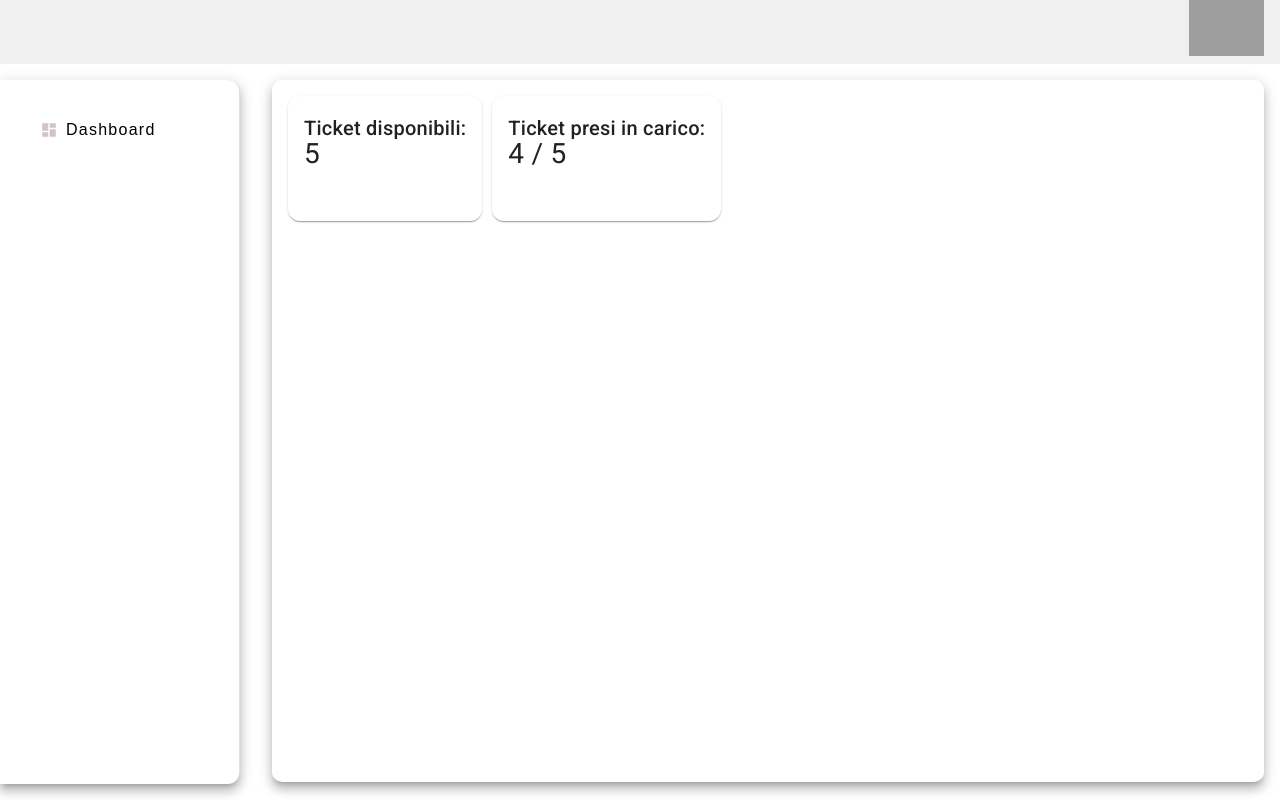
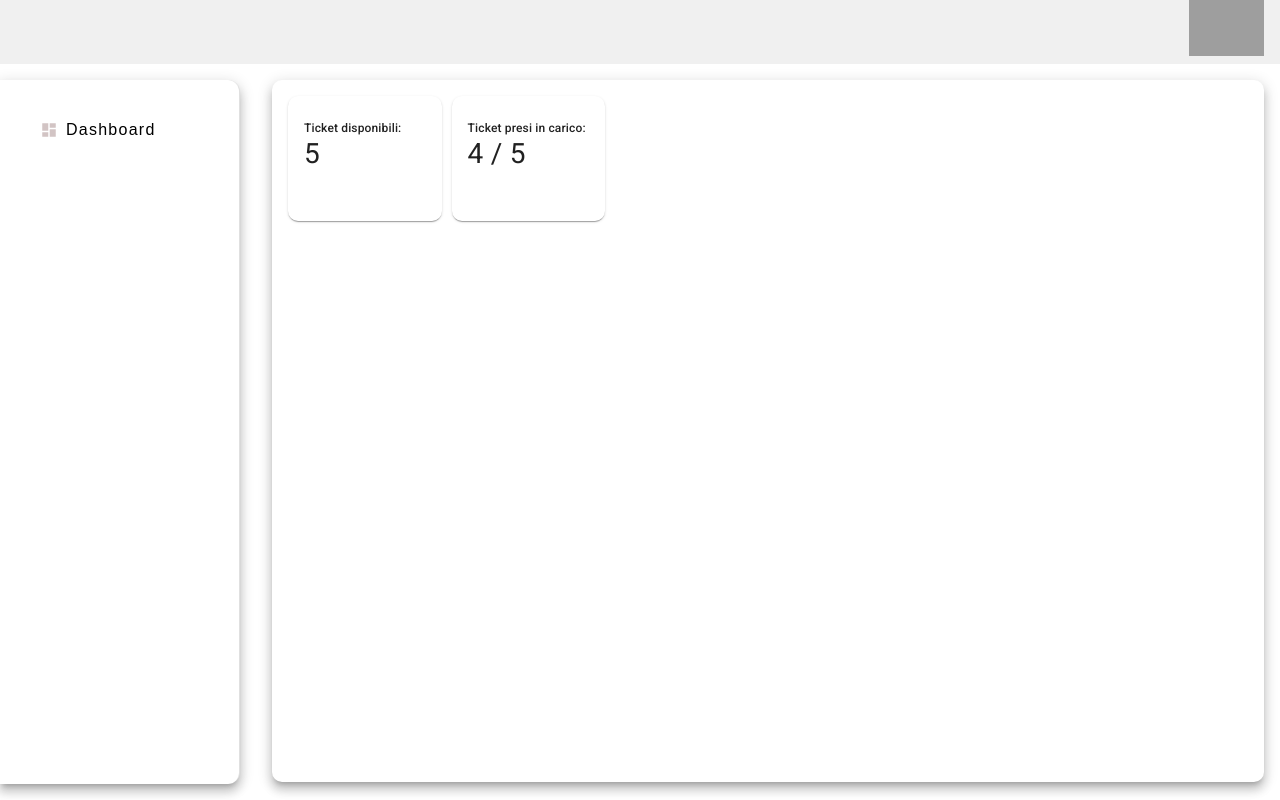
Before and after one commit to LorenzoGraLav/gestione-ticket-angular, an Angular app: page /app/dashboard in a window 1280 px wide. Shown: the top 800 px of the page. Built offline with nearby package versions, Linux system fonts and the light colour scheme; sample sign-in values are in the browser's storage; grey boxes are pictures that could not be loaded.

Commit message:
push card

```diff
--- a/src/app/Features/dashboard/dashboard.component.html
+++ b/src/app/Features/dashboard/dashboard.component.html
@@ -2,7 +2,7 @@
   <!-- Card per Ticket disponibili -->
   <mat-card class="custom-card">
     <mat-card-header>
-      <mat-card-title class="card-subtitle mb-1 text-muted">Ticket disponibili:</mat-card-title>
+      <mat-card-title  style="font-size: 12px;" class="card-subtitle mb-1 text-muted">Ticket disponibili:</mat-card-title>
     </mat-card-header>
     <mat-card-content class="d-flex align-items-center justify-content-between">
       <div>
@@ -15,7 +15,7 @@
   <!-- Card per Ticket presi in carico -->
   <mat-card class="custom-card">
     <mat-card-header>
-      <mat-card-title class="card-subtitle mb-1 text-muted">Ticket presi in carico:</mat-card-title>
+      <mat-card-title  style="font-size: 12px;" class="card-subtitle mb-1 text-muted">Ticket presi in carico:</mat-card-title>
     </mat-card-header>
     <mat-card-content class="d-flex align-items-center justify-content-between">
       <div>
--- a/src/app/Features/dashboard/dashboard.component.scss
+++ b/src/app/Features/dashboard/dashboard.component.scss
@@ -1,3 +1,4 @@
 .custom-card{
-  border-radius: 12px;
+  border-radius: 10px !important;
+  width: 16%;
 }
```
